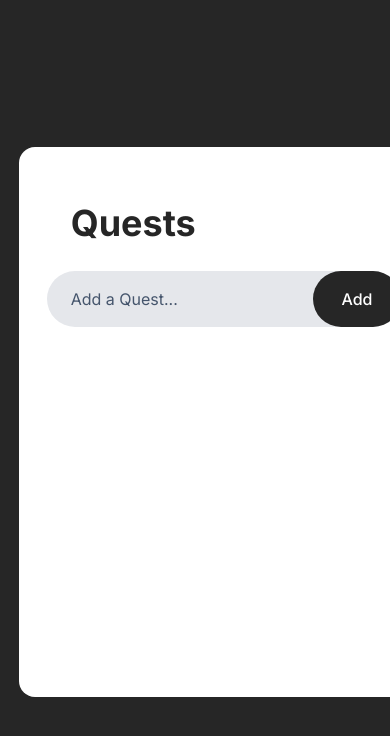
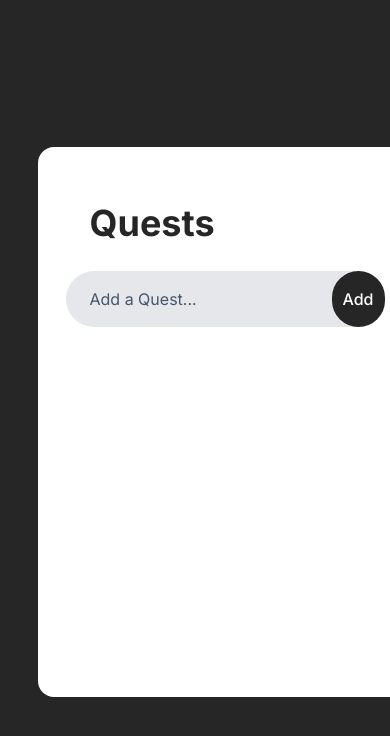
Before and after one commit to jobachx31/Quest-app, a React (Vite) app: page / in a window 390 px wide. Shown: the top 736 px of the page. Built offline with nearby package versions, Linux system fonts and the light colour scheme; some icons are missing.

Commit message:
fix: prevent card overflow on small screens

```diff
--- a/src/components/Todo.tsx
+++ b/src/components/Todo.tsx
@@ -50,8 +50,8 @@ const Todo = () => {
 
   return (
     <div
-      className="bg-white place-self-center w-11/12 max-w-md
-      flex flex-col p-7 min-h-[550px] rounded-2xl text-black"
+      className="bg-white place-self-center w-10/12 sm:w-11/12 md:w-6/12 lg:w-4/12
+  flex flex-col p-7 min-h-[550px] rounded-2xl text-black"
     >
       <div className="flex items-center mt-7 gap-2">
         <HistoryEduRoundedIcon className=" mt-2 font-semibold" />
```
